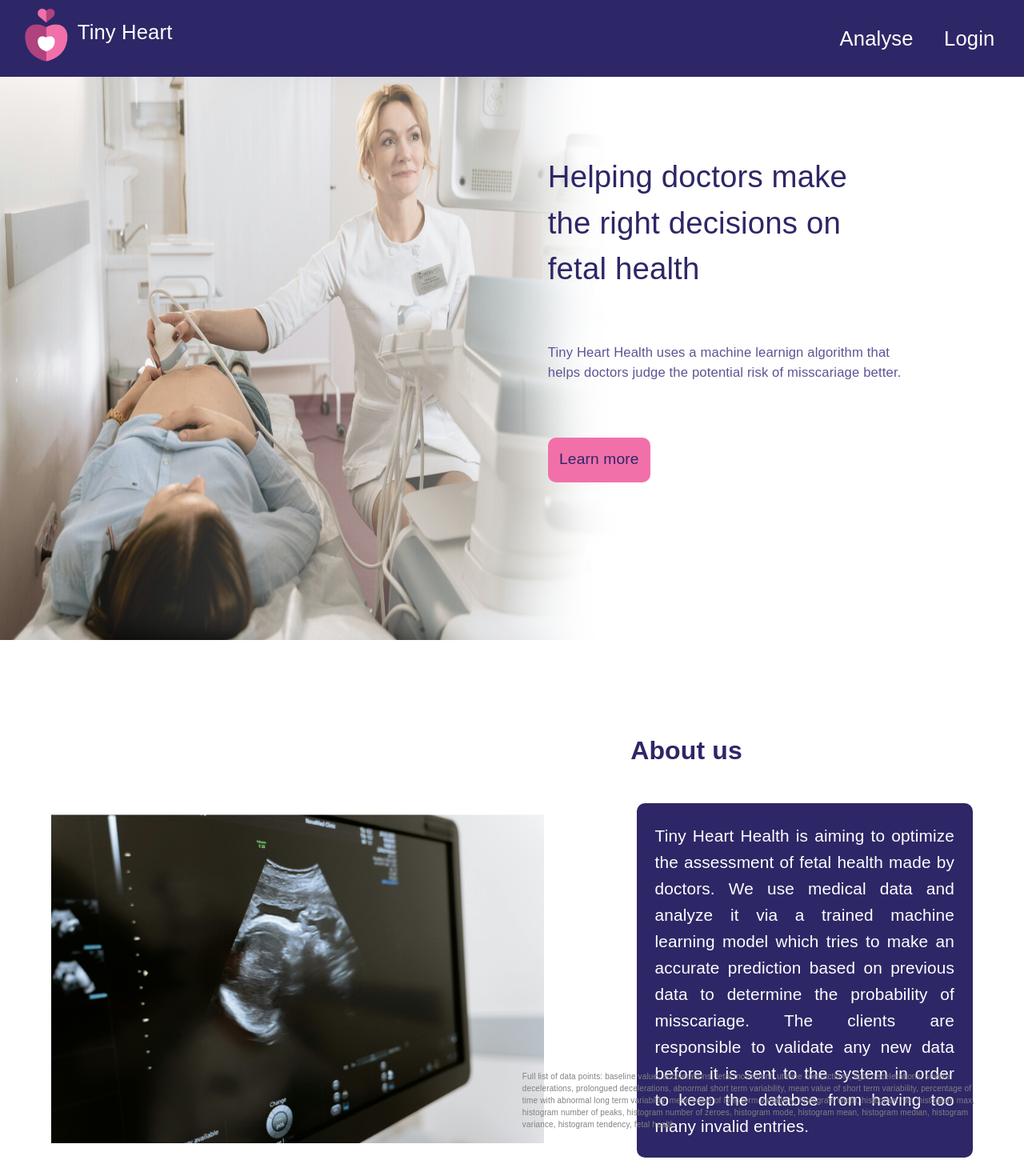
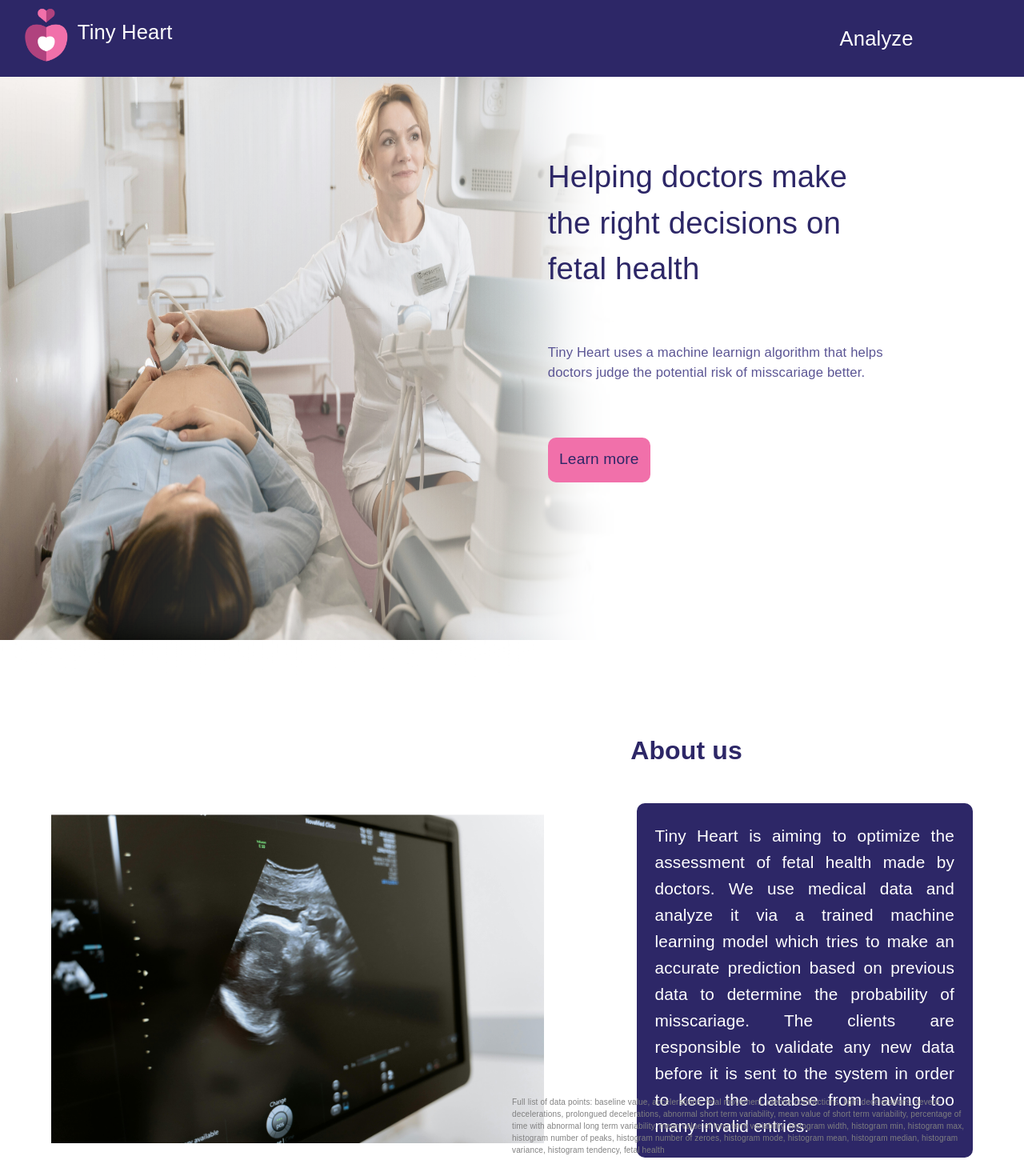
Before and after one commit to r-mishev/HackAUBG, a React (Vite) app in the folder client/: page / in a window 1280 px wide. Shown: the top 1470 px of the page at 80% size. Built offline with nearby package versions, Linux system fonts and the light colour scheme; a web font is replaced by a local one.

Commit message:
final commit

```diff
--- a/client/src/pages/AnalyzePage/AnalyzePage.tsx
+++ b/client/src/pages/AnalyzePage/AnalyzePage.tsx
@@ -12,6 +12,7 @@ import cssLayoutStyles from "../../Global/Styles/layout";
 import cssSpacingStyles from "../../Global/Styles/spacing";
 import CloudUploadIcon from "@mui/icons-material/CloudUpload";
 import { css, styled } from "@mui/material/styles";
+import Footer from "../footer/Footer";
 import { useState } from "react";
 import axios from "axios";
 import * as XLSX from "xlsx";
@@ -523,6 +524,7 @@ const AnalyzePage = () => {
           </Button>
         </Box>
       </Box>
+      <Footer></Footer>
     </>
   );
 };
--- a/client/src/pages/footer/footer.css
+++ b/client/src/pages/footer/footer.css
@@ -1,11 +1,4 @@
-body{
-    margin:0;
-    overflow-x:hidden;
-    }
-
     .footer{
-        position: absolute;
-    bottom: 0;
     width: 100vw;
     background:#2d2767;
     padding:30px 0px;
--- a/client/src/pages/home/Home.tsx
+++ b/client/src/pages/home/Home.tsx
@@ -1,4 +1,5 @@
 import './home.css'
+import Footer from '../footer/Footer';
 
 function Home() {
   return (
@@ -11,7 +12,7 @@ function Home() {
     </div>
     <div className='home-side-right'>
         <h1 className='home-main-title'>Helping doctors make the right decisions on fetal health</h1>
-        <p className='home-explanation'>Tiny Heart Health uses a machine learnign algorithm that helps doctors judge the potential risk of misscariage better.</p>
+        <p className='home-explanation'>Tiny Heart uses a machine learnign algorithm that helps doctors judge the potential risk of misscariage better.</p>
         <a className='learn-more' href='#about-us'>Learn more</a>
     </div>
     </div>
@@ -19,10 +20,11 @@ function Home() {
         <h1 className='about-us-title'>About us</h1>
         <div className='about-us-content'>
         <img className="about-us-photo" src='../../../public/ultra-sound.jpg'></img>
-        <p className='about-us-text'>Tiny Heart Health is aiming to optimize the assessment of fetal health made by doctors. We use medical data and analyze it via a trained machine learning model which tries to make an accurate prediction based on previous data to determine the probability of misscariage. The clients are responsible to validate any new data before it is sent to the system in order to keep the databse from having too many invalid entries. </p>
+        <p className='about-us-text'>Tiny Heart is aiming to optimize the assessment of fetal health made by doctors. We use medical data and analyze it via a trained machine learning model which tries to make an accurate prediction based on previous data to determine the probability of misscariage. The clients are responsible to validate any new data before it is sent to the system in order to keep the databse from having too many invalid entries. </p>
         </div>
         <p className='data-list'>Full list of data points: baseline value, accelerations, fetal movement, uterine contractions, light decelerations, severe decelerations, prolongued decelerations, abnormal short term variability, mean value of short term variability, percentage of time with abnormal long term variability, mean value of long term variability, histogram width, histogram min, histogram max, histogram number of peaks, histogram number of zeroes, histogram mode, histogram mean, histogram median, histogram variance, histogram tendency, fetal health</p>
     </div>
+    <Footer></Footer>
     </div>
     </>
   );
--- a/client/src/pages/home/home.css
+++ b/client/src/pages/home/home.css
@@ -224,7 +224,7 @@ html {
     font-size: 10px;
     color:grey;
     position: absolute;
-    top:56vh;
+    top:60vh;
     width:45vw;
-    left:51vw;
+    left:50vw;
 }
--- a/client/src/pages/navigation/Nav.tsx
+++ b/client/src/pages/navigation/Nav.tsx
@@ -1,6 +1,7 @@
 import { useNavigate } from "react-router-dom";
 import "./nav.css";
 import { Routes } from "../../utils/routes";
+import Footer from "../footer/Footer";
 
 function Nav() {
   const navigate = useNavigate();
@@ -15,8 +16,8 @@ function Nav() {
         <p className="nav-logo-text">Tiny Heart</p>
       </a>
       <div className="nav-side">
-        <a onClick={() => navigate(Routes.ANALYZE)}> Analyse</a>
-        <a onClick={() => navigate(Routes.SIGN_IN)}> Login</a>
+        <a onClick={() => navigate(Routes.ANALYZE)}> Analyze</a>
+        {/* <a onClick={() => navigate(Routes.SIGN_IN)}> Login</a> */}
       </div>
     </div>
   );
--- a/client/src/utils/routes.ts
+++ b/client/src/utils/routes.ts
@@ -1,6 +1,6 @@
 enum Routes {
   HOME = "/",
-  ANALYZE = "/analyse",
+  ANALYZE = "/analyze",
   SIGN_UP = "/register",
   SIGN_IN = "/login",
   FORGOTTEN_PASSWORD = "/forgotten-password",
```
